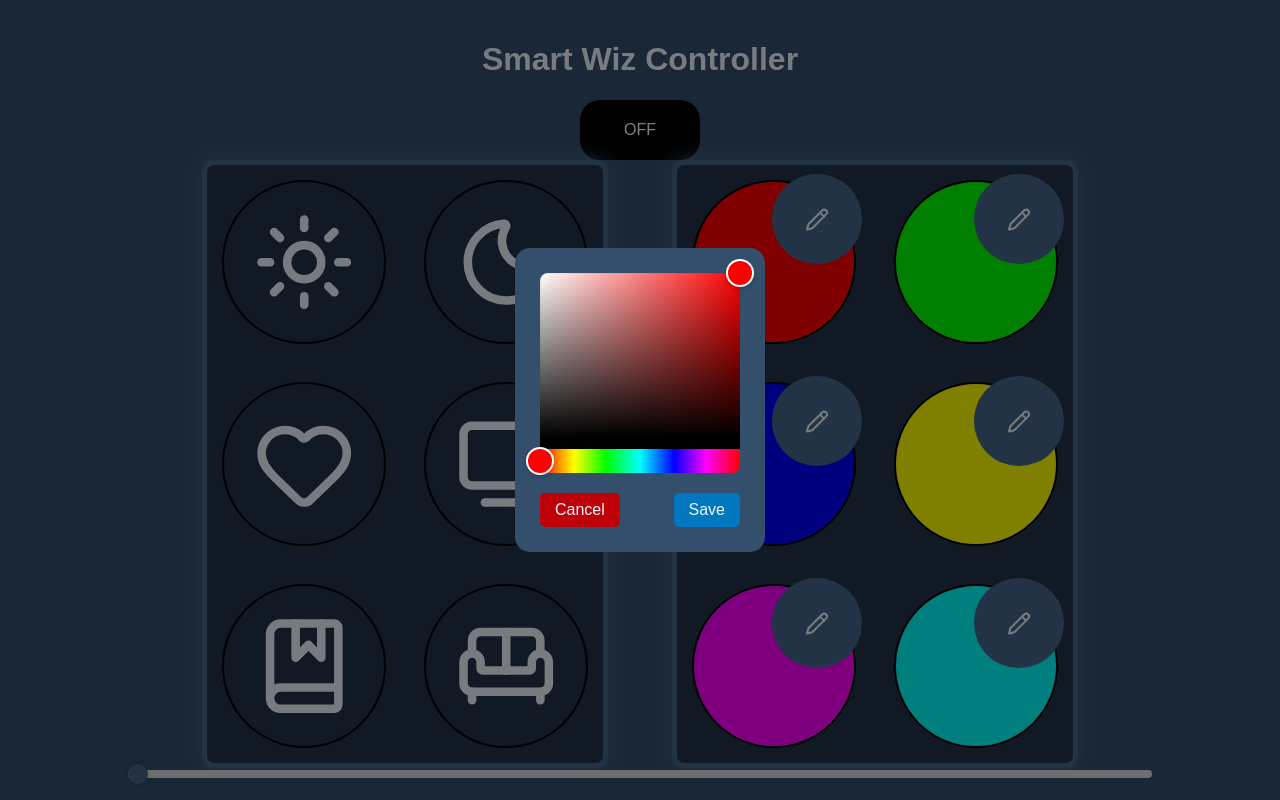
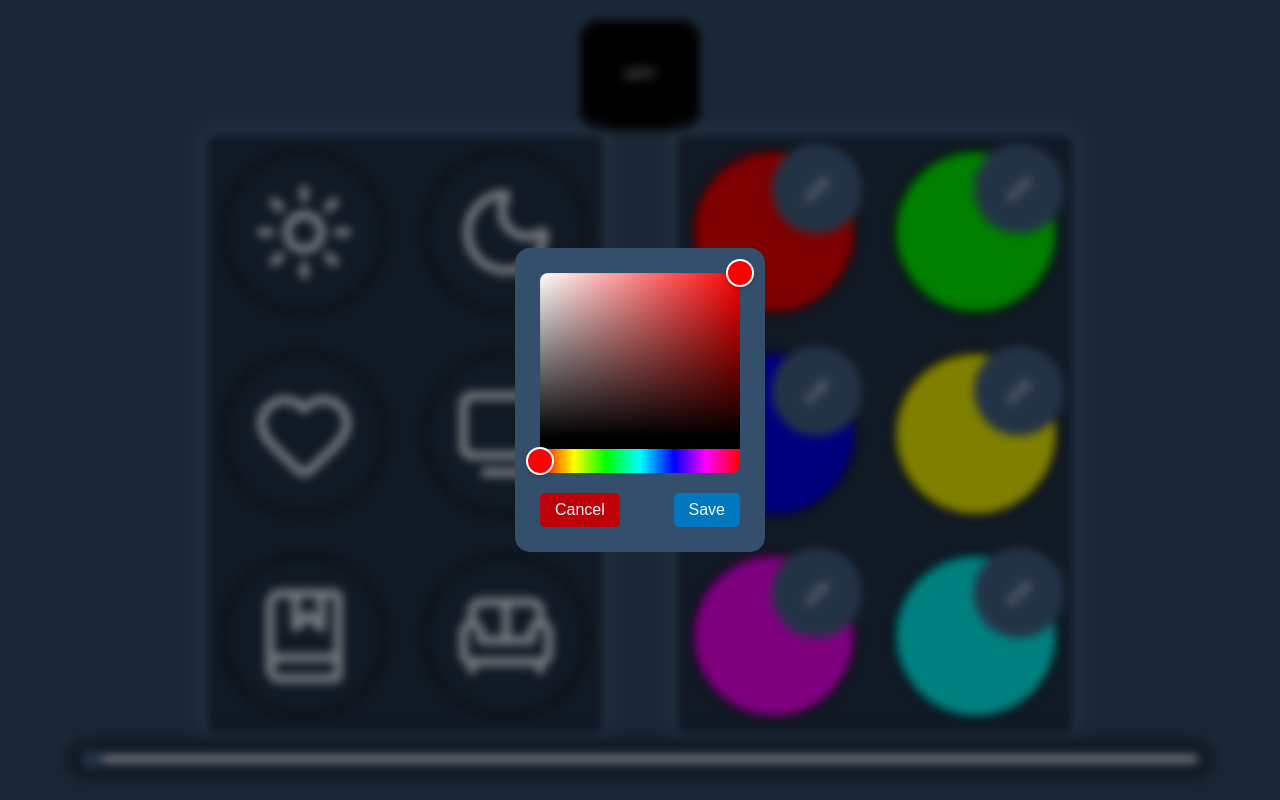
Before and after one commit to ItsWaferz/smart-wiz-bulb-controller, a React (Vite) app: page / in a window 1280 px wide. Both pictures are taken after a click on the button 816 px from the left and 219 px from the top of the page. Built offline with nearby package versions, Linux system fonts and the light colour scheme.

Commit message:
Edit button propagation

```diff
--- a/index.html
+++ b/index.html
@@ -5,12 +5,14 @@
     <link rel="icon" type="image/svg+xml" href="/vite.svg" />
     <meta
       name="viewport"
-      content="width=device-width, initial-scale=1, viewport-fit=cover"
+      content="width=device-width, initial-scale=1, user-scalable=no, viewport-fit=cover"
     />
+    <meta name="apple-mobile-web-app-capable" content="yes" />
     <meta
       name="apple-mobile-web-app-status-bar-style"
       content="black-translucent"
     />
+
     <title>my-smart-home</title>
   </head>
   <body>
--- a/src/App.jsx
+++ b/src/App.jsx
@@ -20,6 +20,8 @@ function App() {
   const [tempColor, setTempColor] = useState("#ffffff");
 
   const [tempId, setTempId] = useState(null);
+
+  const [isClosing, setIsClosing] = useState(false);
 
   const initialScenes = [
     {
@@ -138,7 +140,7 @@ function App() {
   };
 
   const handleSave = () => {
-    let updatedColors = colors.map((s) =>
+    const updatedColors = colors.map((s) =>
       s.id === editingItem.id
         ? { ...s, color: tempColor, backgroundColor: tempColor }
         : s
@@ -147,13 +149,20 @@ function App() {
     setColors(updatedColors);
     handleColorChange(tempColor);
     setSelectedId(tempId);
-    setIsEditOpen(false);
+
+    closeModal();
+  };
+
+  const closeModal = () => {
+    setIsClosing(true);
+    setTimeout(() => {
+      setIsEditOpen(false);
+      setIsClosing(false);
+    }, 300);
   };
 
   return (
     <div className="app">
-      <h1>Smart Wiz Controller</h1>
-
       <Bulb
         settings={bulbSettings}
         onToggle={() => setBulb((prev) => ({ ...prev, isOn: !prev.isOn }))}
@@ -178,8 +187,11 @@ function App() {
       </div>
 
       {isEditOpen && (
-        <div className="modal-overlay">
-          <div className="modal-content">
+        <div
+          className={`modal-overlay ${isClosing ? "closing" : ""}`}
+          onClick={() => setIsEditOpen(false)}
+        >
+          <div className="modal-content" onClick={(e) => e.stopPropagation()}>
             <div className="custom-picker">
               <HexColorPicker color={tempColor} onChange={setTempColor} />
             </div>
@@ -187,16 +199,21 @@ function App() {
             <div className="modal-actions">
               <button
                 onClick={(e) => {
+                  e.preventDefault();
                   e.stopPropagation();
-                  setIsEditOpen(false);
+
+                  closeModal();
                 }}
                 className="cancel-btn"
               >
                 Cancel
               </button>
+
               <button
                 onClick={(e) => {
+                  e.preventDefault();
                   e.stopPropagation();
+
                   handleSave();
                 }}
                 className="submit-btn"
--- a/src/index.css
+++ b/src/index.css
@@ -19,7 +19,7 @@ body,
   display: flex;
   flex-direction: column;
   align-items: center;
-  justify-content: space-between;
+  justify-content: space-around;
   height: 100%;
   padding: 20px;
   box-sizing: border-box;
@@ -76,7 +76,6 @@ body {
   transition: 0.3s ease;
 }
 
-.card-content li:hover:not(:has(.edit-btn:hover)),
 .selected {
   background-color: var(--primary-color);
   border: 5px solid var(--primary-color);
@@ -87,11 +86,14 @@ body {
 
 .brightness-slider {
   -webkit-appearance: none;
-  width: 80dvw;
+  width: 90%;
   height: 8px;
-  background: #ddd;
+  background: var(--text-color);
   border-radius: 5px;
   outline: none;
+  border-radius: 100px;
+  border: 15px solid var(--secondary-color);
+  box-shadow: 0px 0px 20px rgb(32, 50, 73);
 }
 
 .brightness-slider::-webkit-slider-thumb {
@@ -128,12 +130,6 @@ body {
   justify-content: center;
 }
 
-.edit-btn:hover {
-  background-color: var(--secondary-color);
-  cursor: pointer;
-  border: 2px solid var(--primary-color);
-}
-
 .edit-btn-icon {
   height: 4dvw;
 }
@@ -142,9 +138,10 @@ body {
   position: fixed;
   top: 0;
   left: 0;
+  right: 0;
   width: 100%;
   height: 100%;
-  background: rgba(0, 0, 0, 0.5); /* Întunecă restul paginii */
+  background: rgba(0, 0, 0, 0.5);
   display: flex;
   align-items: center;
   justify-content: center;
@@ -186,3 +183,35 @@ body {
   max-width: 400px;
   margin: auto;
 }
+
+.modal-overlay {
+  opacity: 1;
+  transition: opacity 0.3s ease;
+  backdrop-filter: blur(5px);
+}
+
+.modal-content {
+  transform: scale(1);
+  transition: transform 0.3s ease;
+}
+
+.modal-overlay.closing {
+  opacity: 0;
+}
+
+.modal-overlay.closing .modal-content {
+  transform: scale(0.9);
+}
+
+@keyframes fadeIn {
+  from {
+    opacity: 0;
+  }
+  to {
+    opacity: 1;
+  }
+}
+
+.modal-overlay {
+  animation: fadeIn 0.3s ease;
+}
```
